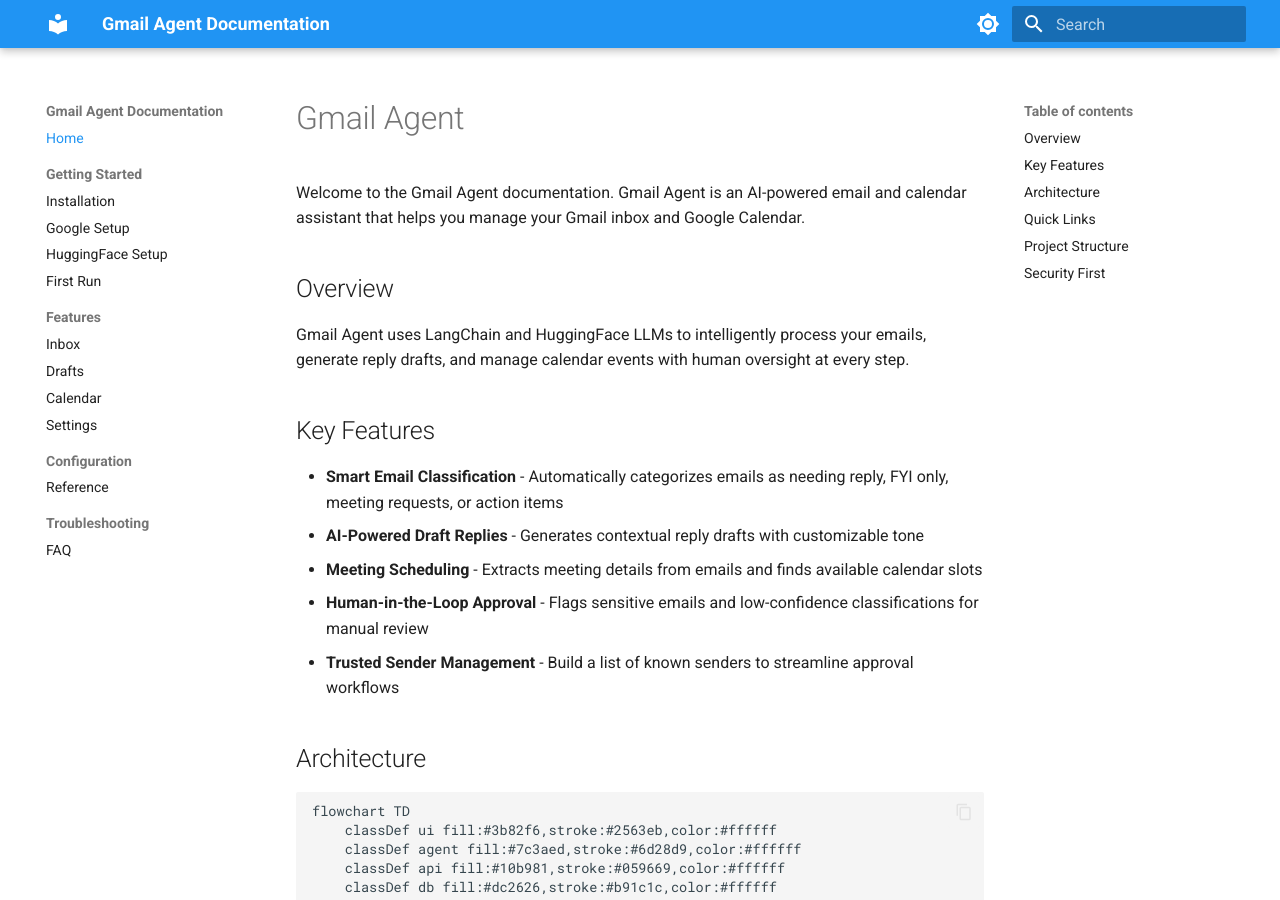
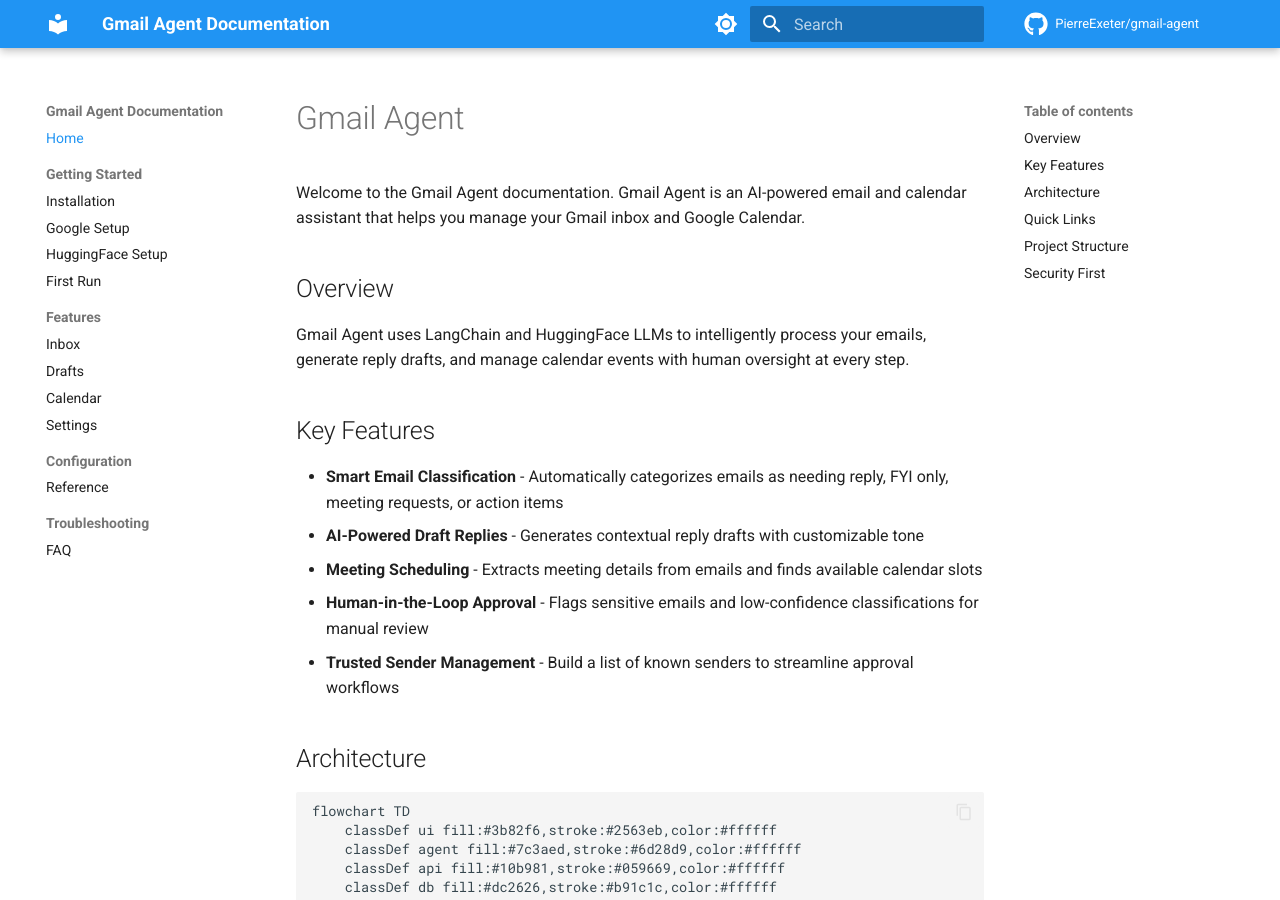
Before and after one commit to PierreExeter/gmail-agent, an MkDocs documentation site: the page built from docs/index.md, in a window 1280 px wide and 900 px high. Built offline with MkDocs 1.6.1 and Material for MkDocs 9.7.7, drawn with Linux system fonts in a browser that asks for light colours; comment, search, counter and statistics services are not loaded.

Commit message:
added documentation deployment on github pages

```diff
--- a/mkdocs.yml
+++ b/mkdocs.yml
@@ -1,6 +1,9 @@
 site_name: Gmail Agent Documentation
 site_description: User guide for the Gmail Agent - an AI-powered email and calendar assistant
 site_author: Pierre Paredes
+site_url: https://pierreexeter.github.io/gmail-agent/
+repo_url: https://github.com/PierreExeter/gmail-agent
+repo_name: PierreExeter/gmail-agent
 
 theme:
   name: material
```
Also changed, not shown: 1 other file.
